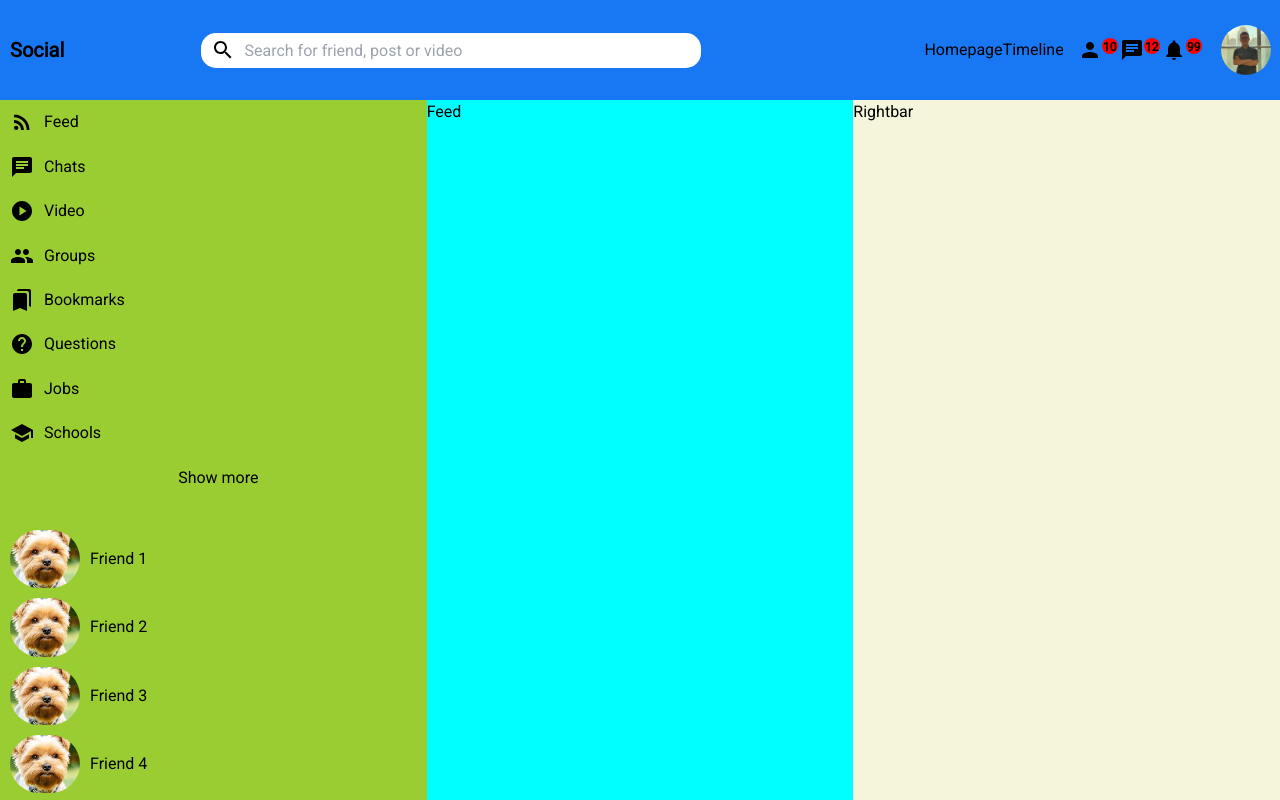
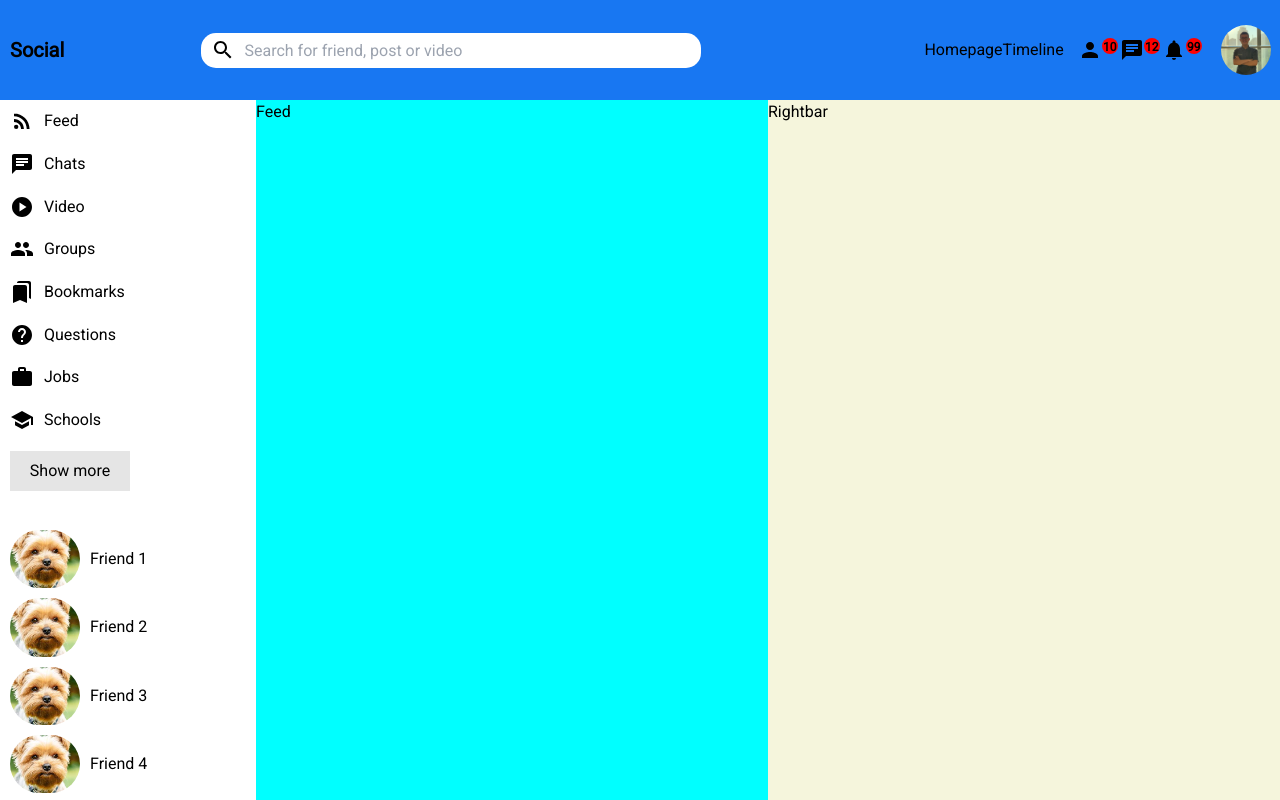
Before and after one commit to vdnhan1608/react-social, a Next.js app: page / in a window 1280 px wide. Built offline with nearby package versions, Linux system fonts and the light colour scheme.

Commit message:
fix the scroll bar and the show more button on the side bar

```diff
--- a/src/app/components/Sidebar.tsx
+++ b/src/app/components/Sidebar.tsx
@@ -46,7 +46,7 @@ export function Sidebar() {
 					<SchoolIcon />
 					<h1>Schools</h1>
 				</div>
-				<button>Show more</button>
+				<button className={styles.showMoreBtn}>Show more</button>
 			</div>
 			<div className={styles.friendListContainer}>
 				<div className={styles.friendContainer}>
--- a/src/app/globals.css
+++ b/src/app/globals.css
@@ -27,3 +27,16 @@ body {
 		)
 		rgb(var(--background-start-rgb));
 }
+
+/* CSS the scroll bar of sidebar */
+::-webkit-scrollbar {
+	width: 8px; /* Adjust the width as needed */
+}
+
+::-webkit-scrollbar-track {
+	background: #f1f1f1; /* Track color */
+}
+
+::-webkit-scrollbar-thumb {
+	background: #888; /* Thumb color */
+}
--- a/src/app/layouts/Home.module.css
+++ b/src/app/layouts/Home.module.css
@@ -9,5 +9,4 @@
 	width: 100%;
 	height: calc(100vh - 100px);
 	flex-grow: 1;
-	background-color: aqua;
 }
--- a/src/app/layouts/Sidebar.module.css
+++ b/src/app/layouts/Sidebar.module.css
@@ -1,12 +1,12 @@
 .container {
-	flex: 3;
+	flex: 1.5;
 	/* width: 80%; */
 	display: flex;
 	flex-direction: column;
 	height: auto;
-	background-color: yellowgreen;
 	overflow: hidden;
 	overflow-y: auto;
+	color: black;
 }
 
 .featuresContainer {
@@ -52,6 +52,16 @@
 	margin-left: 10px;
 }
 
+.friendContainer :hover {
+	cursor: pointer;
+}
+
 .image {
 	border-radius: 70px;
 }
+
+.showMoreBtn {
+	background-color: #e5e5e5;
+	width: 120px;
+	height: 40px;
+}
```
